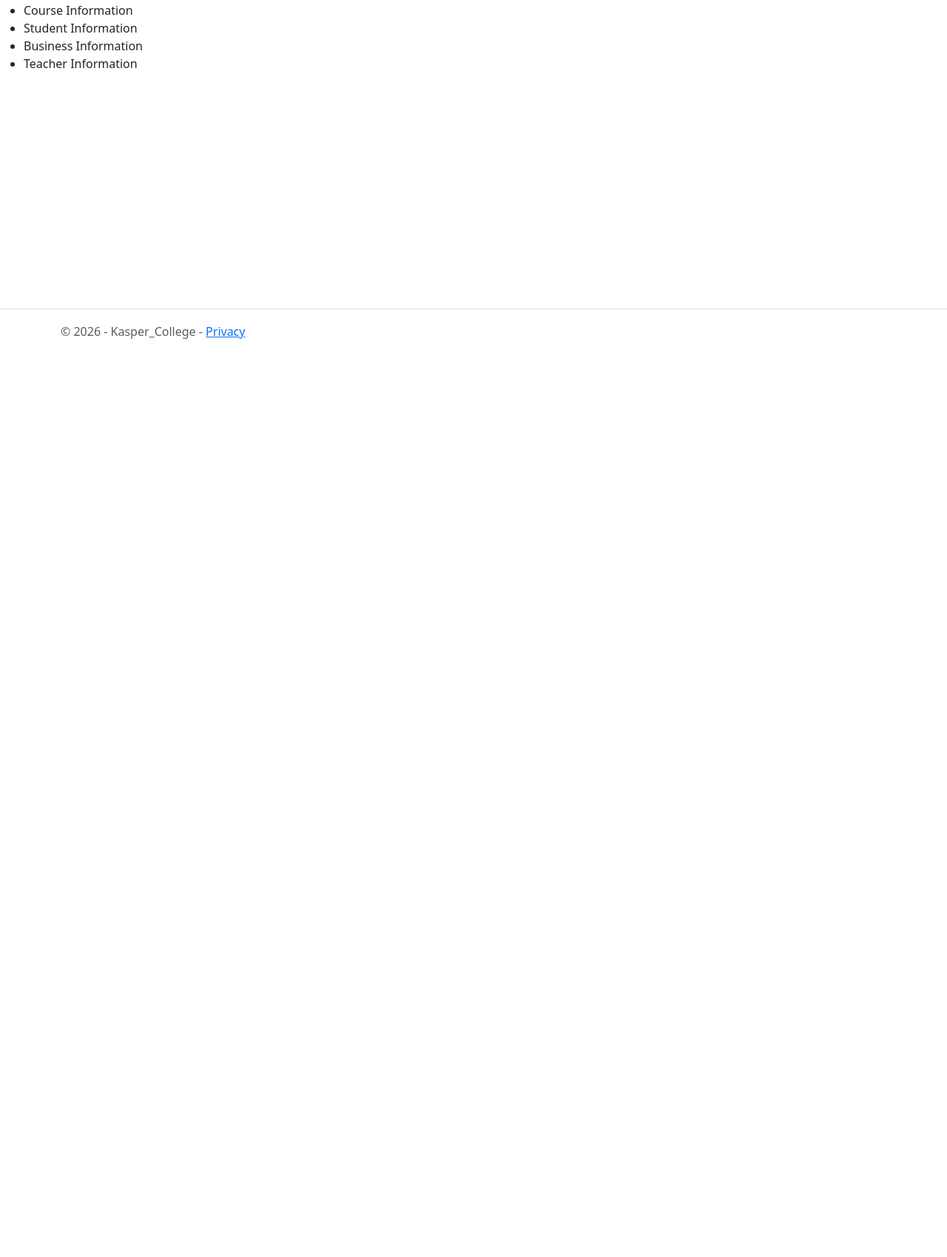
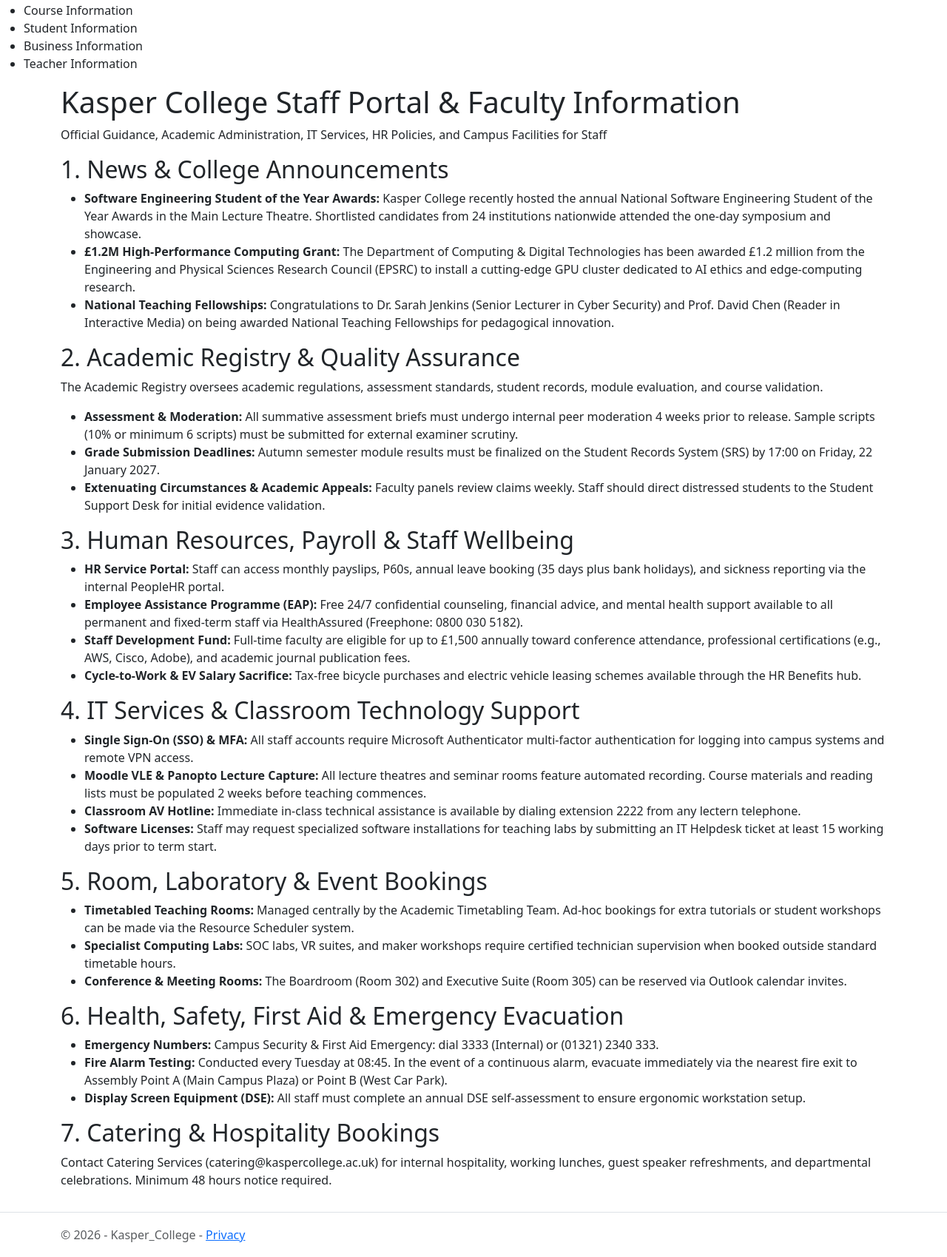
Before and after one commit to FraserSmithson/WebDev-Coursework, an ASP.NET Core app: page /ForStaff in a window 1280 px wide. Shown: the part 322-2021 px from the top of the page at 74% size. Before the commit the page ends 780 px from the top, so only its background shows below. Run offline with ASP.NET Core 8, Linux system fonts and the light colour scheme; style sheets or scripts are compiled from the project's sources.

Commit message:
all text formatted into html

```diff
--- a/Pages/ForStaff.cshtml
+++ b/Pages/ForStaff.cshtml
@@ -5,5 +5,73 @@
 }
 
 <section>
+    <h1>Kasper College Staff Portal & Faculty Information</h1>
+    <p>Official Guidance, Academic Administration, IT Services, HR Policies, and Campus Facilities for Staff</p>
+
+    <div class = "textBox">
+        <h2>1. News & College Announcements</h2>
+        <ul>
+            <li><b>Software Engineering Student of the Year Awards: </b>Kasper College recently hosted the annual National Software Engineering Student of the Year Awards in the Main Lecture Theatre. Shortlisted candidates from 24 institutions nationwide attended the one-day symposium and showcase.</li>
+            <li><b>£1.2M High-Performance Computing Grant: </b>The Department of Computing & Digital Technologies has been awarded £1.2 million from the Engineering and Physical Sciences Research Council (EPSRC) to install a cutting-edge GPU cluster dedicated to AI ethics and edge-computing research.</li>
+            <li><b>National Teaching Fellowships: </b>Congratulations to Dr. Sarah Jenkins (Senior Lecturer in Cyber Security) and Prof. David Chen (Reader in Interactive Media) on being awarded National Teaching Fellowships for pedagogical innovation.</li>
+        </ul>
+    </div>
+
+    <div class = "textBox">
+        <h2>2. Academic Registry & Quality Assurance</h2>
+        <p>The Academic Registry oversees academic regulations, assessment standards, student records, module evaluation, and course validation.</p>
+        <ul>
+            <li><b>Assessment & Moderation: </b>All summative assessment briefs must undergo internal peer moderation 4 weeks prior to release. Sample scripts (10% or minimum 6 scripts) must be submitted for external examiner scrutiny.</li>
+            <li><b>Grade Submission Deadlines: </b>Autumn semester module results must be finalized on the Student Records System (SRS) by 17:00 on Friday, 22 January 2027.</li>
+            <li><b>Extenuating Circumstances & Academic Appeals: </b>Faculty panels review claims weekly. Staff should direct distressed students to the Student Support Desk for initial evidence validation.</li>
+        </ul>
+    </div>
+
+    <div class = "textBox">
+        <h2>3. Human Resources, Payroll & Staff Wellbeing</h2>
+        <ul>
+            <li><b>HR Service Portal: </b>Staff can access monthly payslips, P60s, annual leave booking (35 days plus bank holidays), and sickness reporting via the internal PeopleHR portal.</li>
+            <li><b>Employee Assistance Programme (EAP): </b>Free 24/7 confidential counseling, financial advice, and mental health support available to all permanent and fixed-term staff via HealthAssured (Freephone: 0800 030 5182).</li>
+            <li><b>Staff Development Fund: </b>Full-time faculty are eligible for up to £1,500 annually toward conference attendance, professional certifications (e.g., AWS, Cisco, Adobe), and academic journal publication fees.</li>
+            <li><b>Cycle-to-Work & EV Salary Sacrifice: </b>Tax-free bicycle purchases and electric vehicle leasing schemes available through the HR Benefits hub.</li>
+        </ul>
+    </div>
+
+    <div class = "textBox">
+        <h2>4. IT Services & Classroom Technology Support</h2>
+        <ul>
+            <li><b>Single Sign-On (SSO) & MFA: </b>All staff accounts require Microsoft Authenticator multi-factor authentication for logging into campus systems and remote VPN access.</li>
+            <li><b>Moodle VLE & Panopto Lecture Capture: </b>All lecture theatres and seminar rooms feature automated recording. Course materials and reading lists must be populated 2 weeks before teaching commences.</li>
+            <li><b>Classroom AV Hotline: </b>Immediate in-class technical assistance is available by dialing extension 2222 from any lectern telephone.</li>
+            <li><b>Software Licenses: </b>Staff may request specialized software installations for teaching labs by submitting an IT Helpdesk ticket at least 15 working days prior to term start.</li>
+        </ul>
+    </div>
+
+    <div class = "textBox">
+        <h2>5. Room, Laboratory & Event Bookings</h2>
+        <ul>
+            <li><b>Timetabled Teaching Rooms: </b>Managed centrally by the Academic Timetabling Team. Ad-hoc bookings for extra tutorials or student workshops can be made via the Resource Scheduler system.</li>
+            <li><b>Specialist Computing Labs: </b>SOC labs, VR suites, and maker workshops require certified technician supervision when booked outside standard timetable hours.</li>
+            <li><b>Conference & Meeting Rooms: </b>The Boardroom (Room 302) and Executive Suite (Room 305) can be reserved via Outlook calendar invites.</li>
+        </ul>
+    </div>
+
+    <div class = "textBox">
+        <h2>6. Health, Safety, First Aid & Emergency Evacuation</h2>
+        <ul>
+            <li><b>Emergency Numbers: </b>Campus Security & First Aid Emergency: dial 3333 (Internal) or (01321) 2340 333.</li>
+            <li><b>Fire Alarm Testing: </b>Conducted every Tuesday at 08:45. In the event of a continuous alarm, evacuate immediately via the nearest fire exit to Assembly Point A (Main Campus Plaza) or Point B (West Car Park).</li>
+            <li><b>Display Screen Equipment (DSE): </b>All staff must complete an annual DSE self-assessment to ensure ergonomic workstation setup.</li>
+        </ul>
+    </div>
+
+    <div class = "textBox">
+        <h2>7. Catering & Hospitality Bookings</h2>
+        <p>Contact Catering Services (catering@kaspercollege.ac.uk) for internal hospitality, working lunches, guest speaker refreshments, and departmental celebrations. Minimum 48 hours notice required.</p>
+    </div>
+
+    <div class = "table">
+
+    </div>
 
 </section>
```
Also changed, not shown: data/StaffDirectory.json (added, +50 -0 lines), Pages/AboutUs.cshtml (deleted), Pages/AboutUs.cshtml.cs (deleted).
